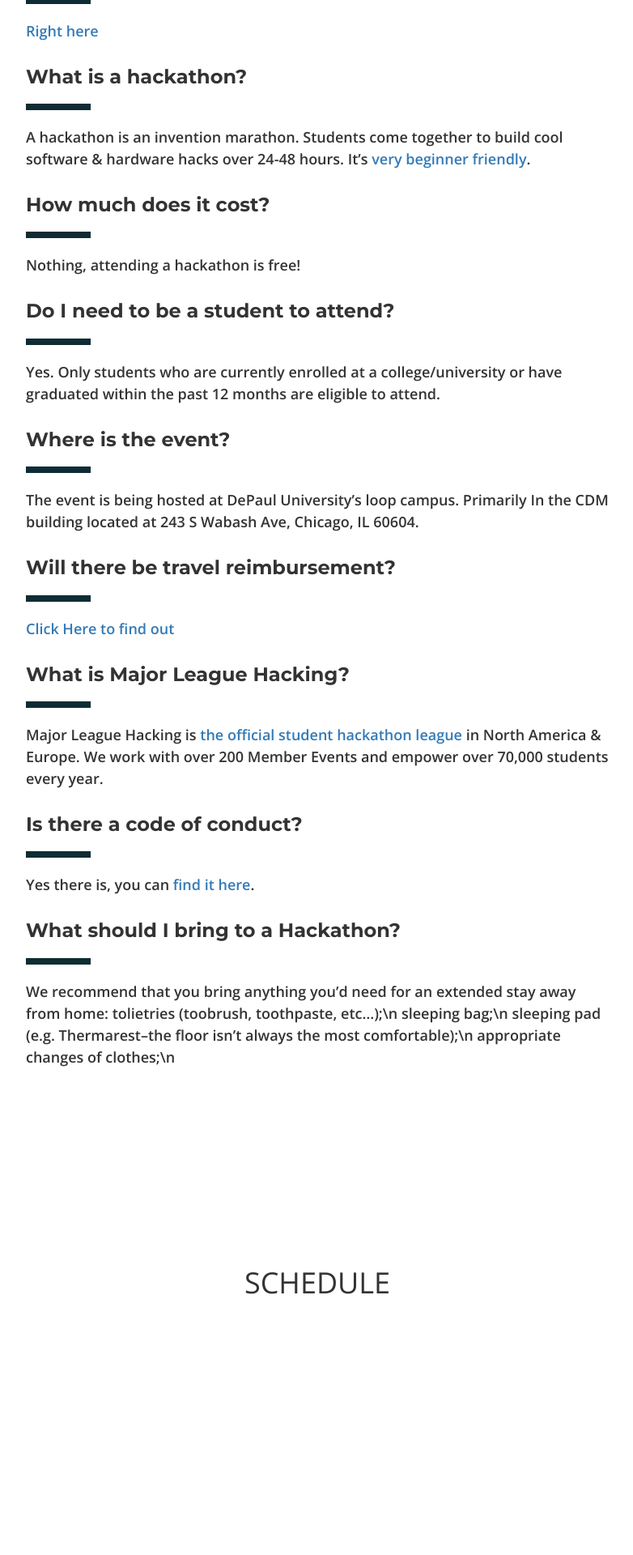
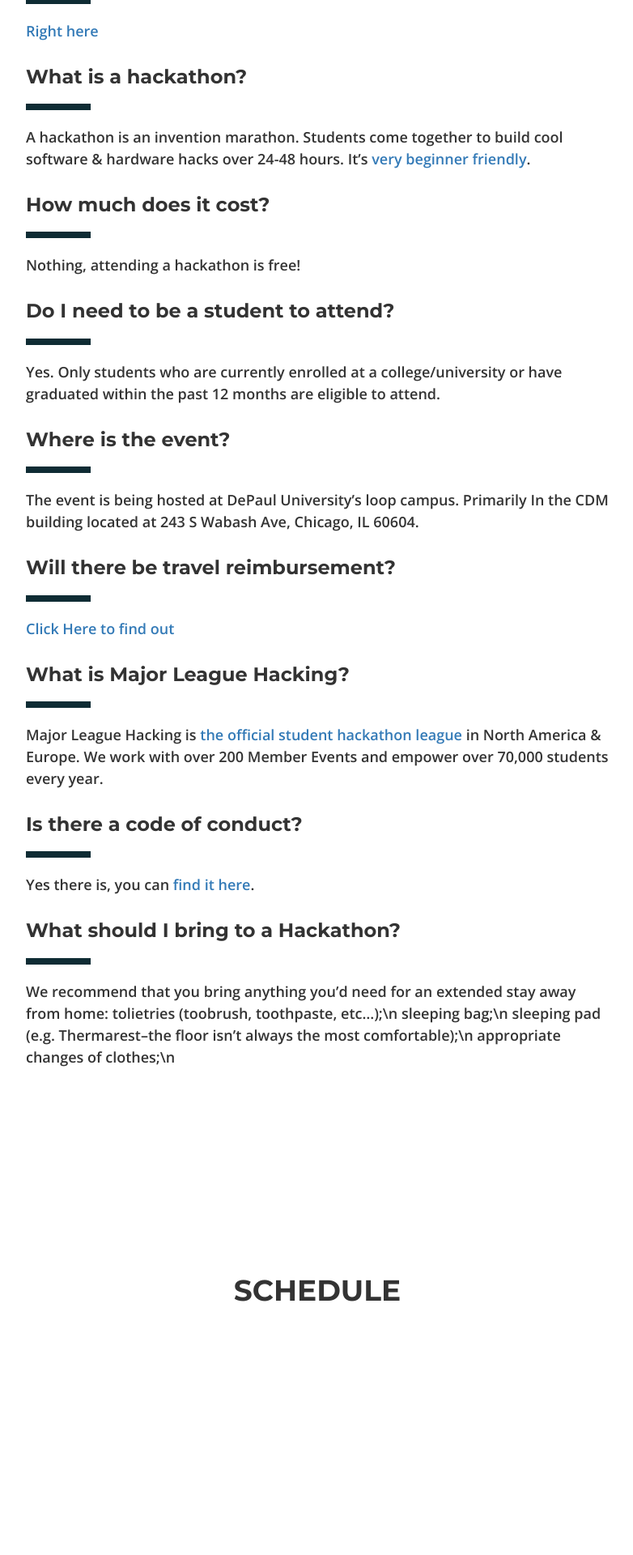
Before and after one commit to aoganezo/demonhacksTemp, a Jekyll site: the page built from index.html, in a window 1280 px wide. Shown: the part 1650-3570 px from the top of the page at 81% size, without its empty margins (248-1030 px from the left). Built offline with Jekyll 4.4.1, drawn with Linux system fonts in a browser that asks for light colours; nearby versions of some CDN libraries; before the commit the page ends 3540 px from its top, so only the background shows below that.

```diff
--- a/css/original.css
+++ b/css/original.css
@@ -240,6 +240,12 @@
   position: relative;
 }
 
+.schedule h1 {
+  font-family: 'Montserrat';
+  font-weight: 700;
+  margin: 30px 0;
+}
+
 .schedule .dayLg {
   font-size: 20px;
   line-height: 1.5em;
```
